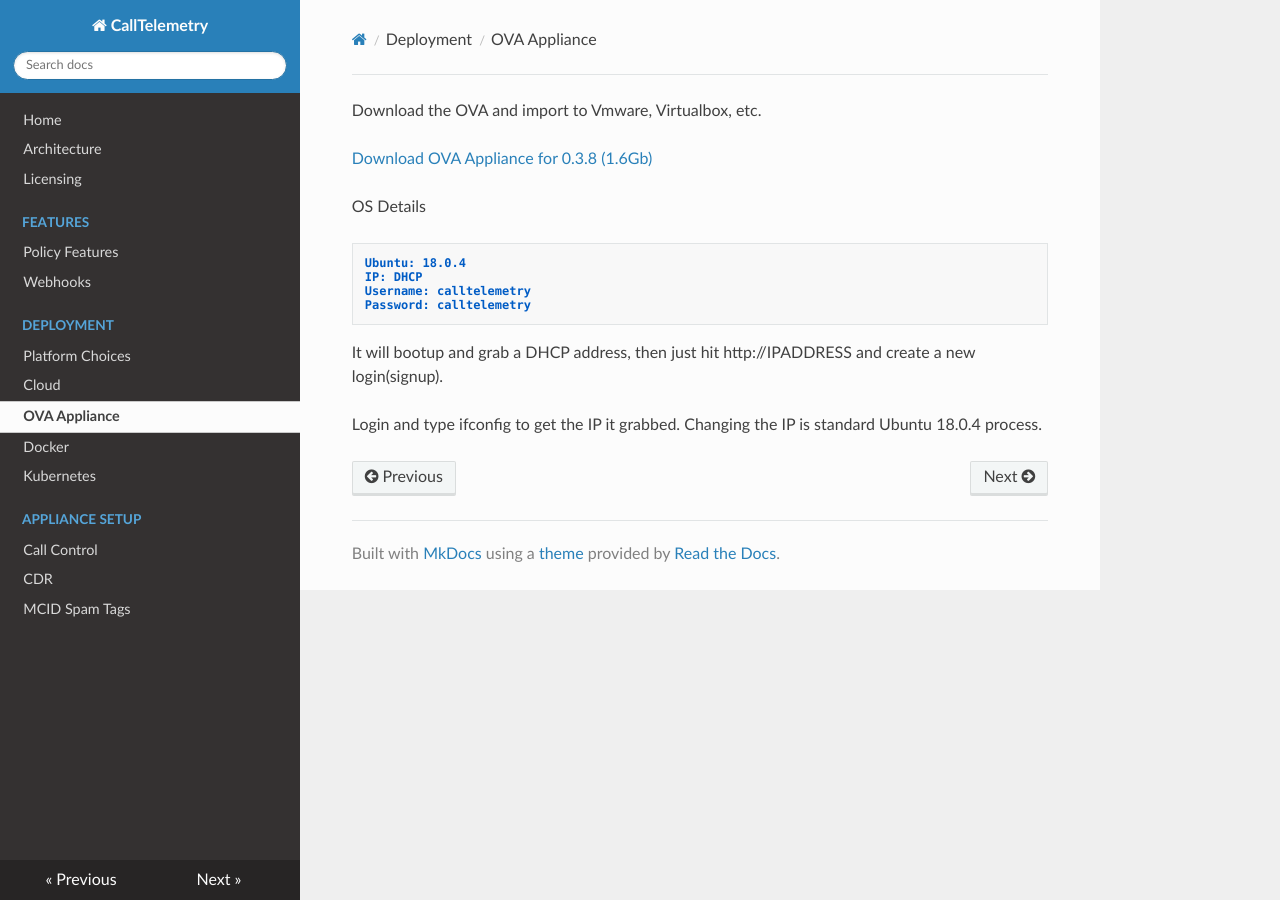
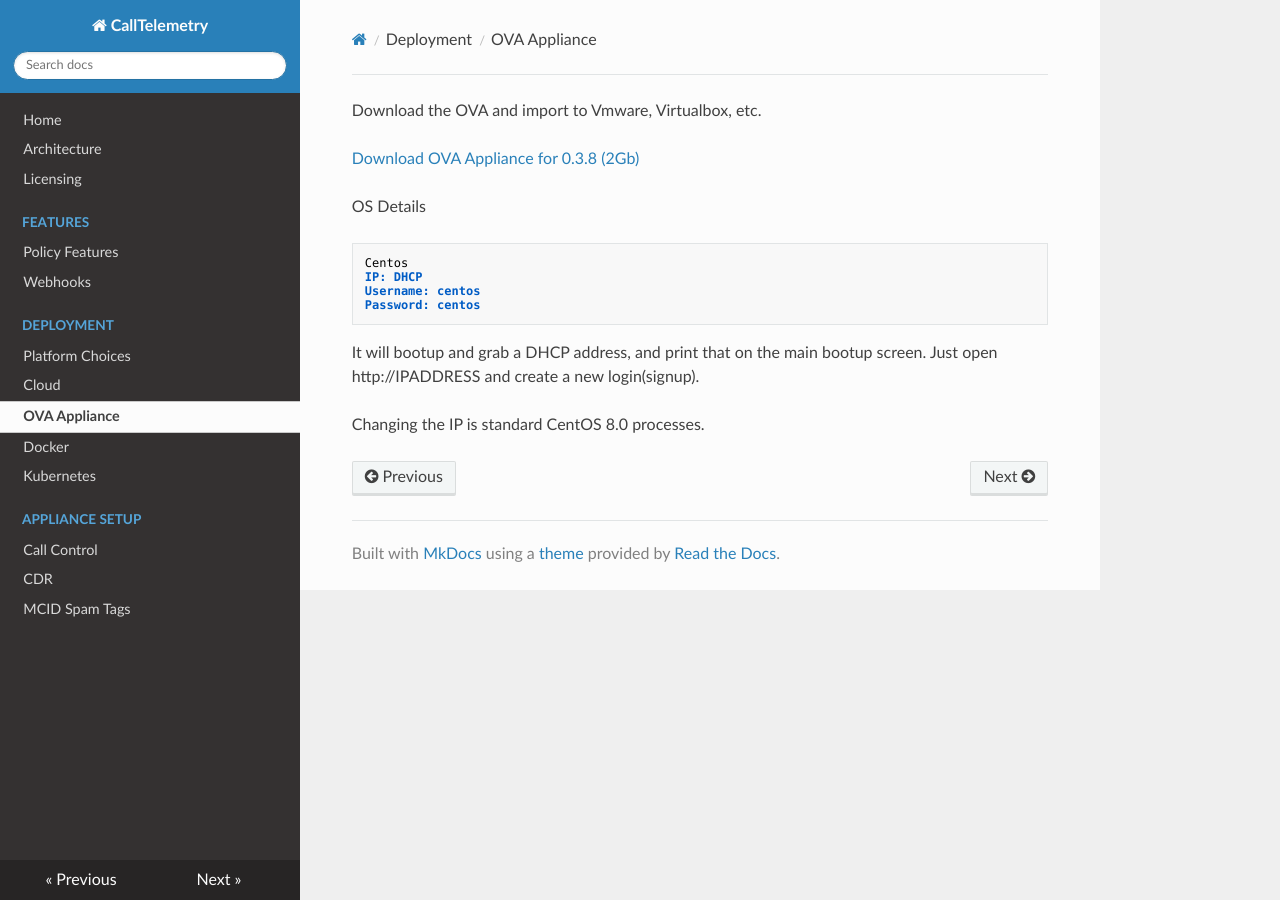
Before and after one commit to calltelemetry/calltelemetry, an MkDocs documentation site: the page built from docs/deployment/ova.md, in a window 1280 px wide. Built offline with MkDocs 1.6.1, drawn with Linux system fonts in a browser that asks for light colours; nearby versions of some CDN libraries.

Commit message:
revise docs for OVA

````diff
--- a/docs/deployment/ova.md
+++ b/docs/deployment/ova.md
@@ -2,17 +2,17 @@ Difficulty: Easy
 
 Download the OVA and import to Vmware, Virtualbox, etc.
 
-<a href="https://storage.googleapis.com/ct_ovas/CallTelemetry-038-CentOS.ova">Download OVA Appliance for 0.3.8 (1.6Gb)</a>
+<a href="https://storage.googleapis.com/ct_ovas/CallTelemetry-038-CentOS.ova">Download OVA Appliance for 0.3.8 (2Gb)</a>
 
 OS Details
 ```
-Ubuntu: 18.0.4
+Centos
 IP: DHCP
-Username: calltelemetry
-Password: calltelemetry
+Username: centos
+Password: centos
 ```
 
-It will bootup and grab a DHCP address, then just hit http://IPADDRESS and create a new login(signup).
+It will bootup and grab a DHCP address, and print that on the main bootup screen.
+Just open http://IPADDRESS and create a new login(signup).
 
-Login and type ifconfig to get the IP it grabbed.
-Changing the IP is standard Ubuntu 18.0.4 process.
+Changing the IP is standard CentOS 8.0 processes.
````
Also changed, not shown: docs/deployment/choices.md (+1 -1 lines).
